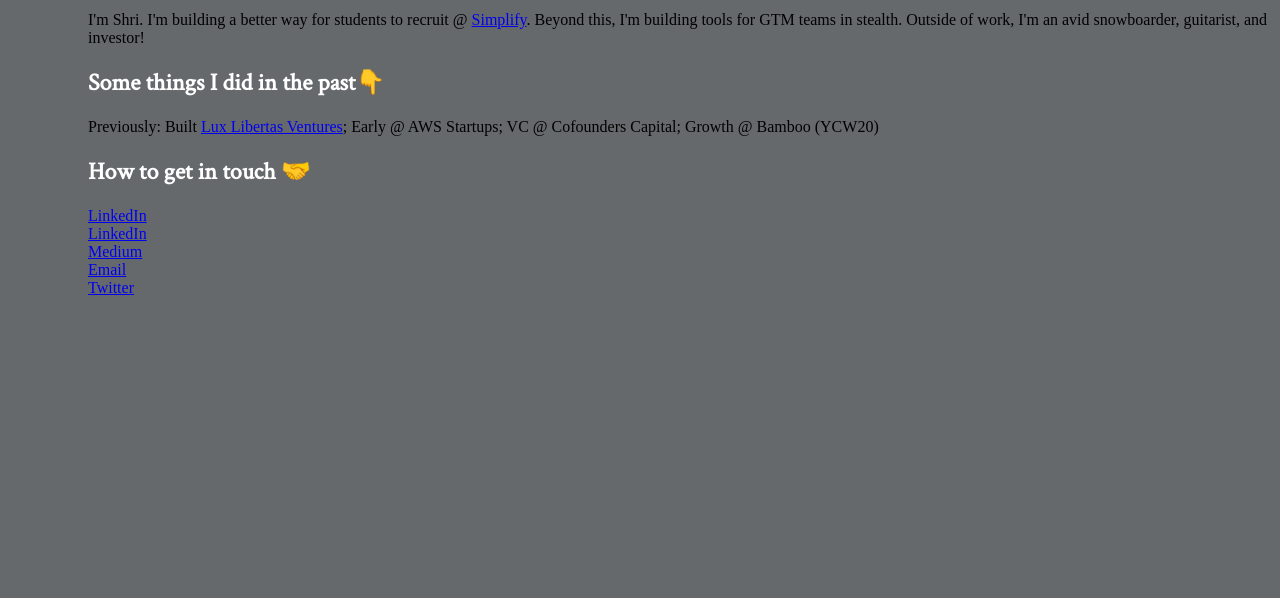
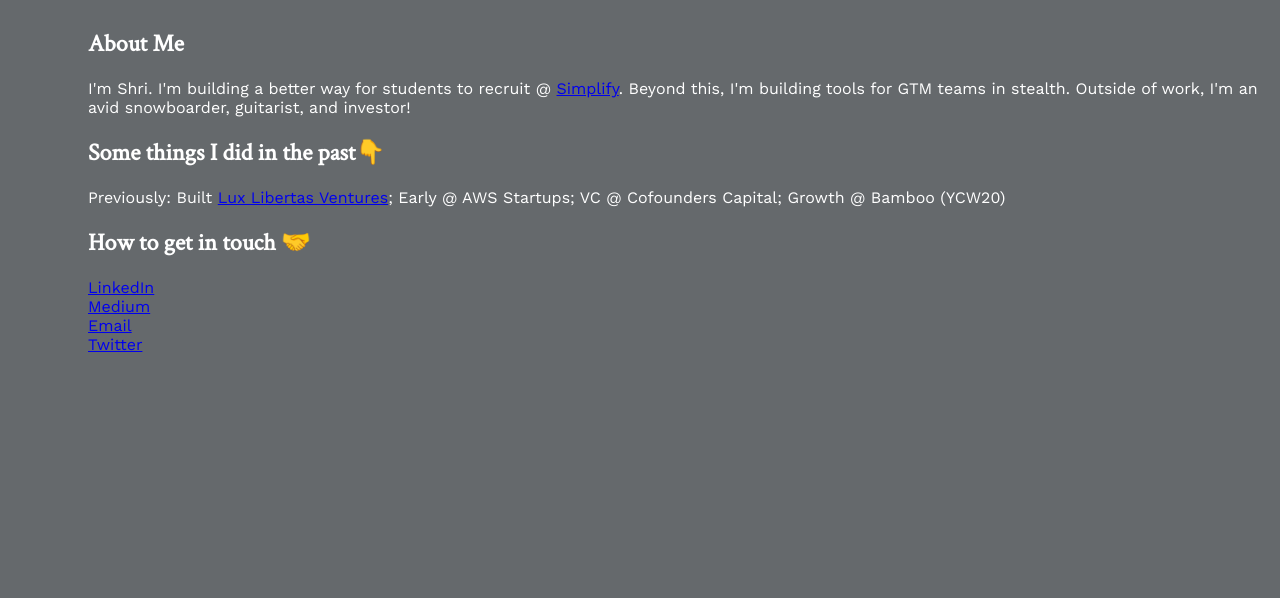
Before and after one commit to skolanukuduru/skolanukuduru.github.io, a plain HTML site: page index.html in a window 1280 px wide. Shown: the part 202-800 px from the top of the page. Drawn offline with nearby package versions, Linux system fonts and the light colour scheme.

Commit message:
Update index.html

```diff
--- a/index.html
+++ b/index.html
@@ -1,23 +1,24 @@
 <html>
 <head>
-	<link href="https://fonts.googleapis.com/css?family=Crimson+Text|Work+Sans:400,700" rel="stylesheet">
+	<link href="https://fonts.googleapis.com/css?family=Crimson+Text|Work+Sans" rel="stylesheet">
 	<title>hi, i'm shri</title>
 		<style> p {
-		    font-family: 'Work Sans;
-			color: #FE5937;
+		    font-family: 'Work Sans', sans-serif;
+			color: #ffffff;
   margin-left: 80px;
 }	h1 {
   margin-top: 100px;
+  font-size: 66px;
 
   margin-right: 150px;
   margin-left: 80px;
 }  h2 {
-    font-family: 'Crimson Text';
-	color: #ffffff;
+    font-family: 'Crimson Text', serif;
+    color: #ffffff;
 
   margin-right: 150px;
   margin-left: 80px;
-			} html {background-color: #65696C}
+} html {background-color: #65696C};
 	</style>
 </head>
 <body>
@@ -27,7 +28,7 @@
 	<h2>Some things I did in the past👇</h2>
 	<p>Previously: Built <a href="https://www.dailytarheel.com/article/2021/05/university-capital-fund-lux-libertas-venture-business-school" taget="_blank">Lux Libertas Ventures</a>; Early @ AWS Startups; VC @ Cofounders Capital; Growth @ Bamboo (YCW20)</p>
 	<h2>How to get in touch 🤝</h2>
-	<p><a href="https://www.linkedin.com/in/shriyansh/" target="_blank">LinkedIn</a><br>
+	<p>
 	<a href="https://www.linkedin.com/in/shriyansh/" target="_blank">LinkedIn</a><br>
 	<a href="http://shriyanshk.medium.com" target="_blank">Medium</a><br>
 	<a href="mailto:shri@default.com" target="_blank">Email</a><br>
```
